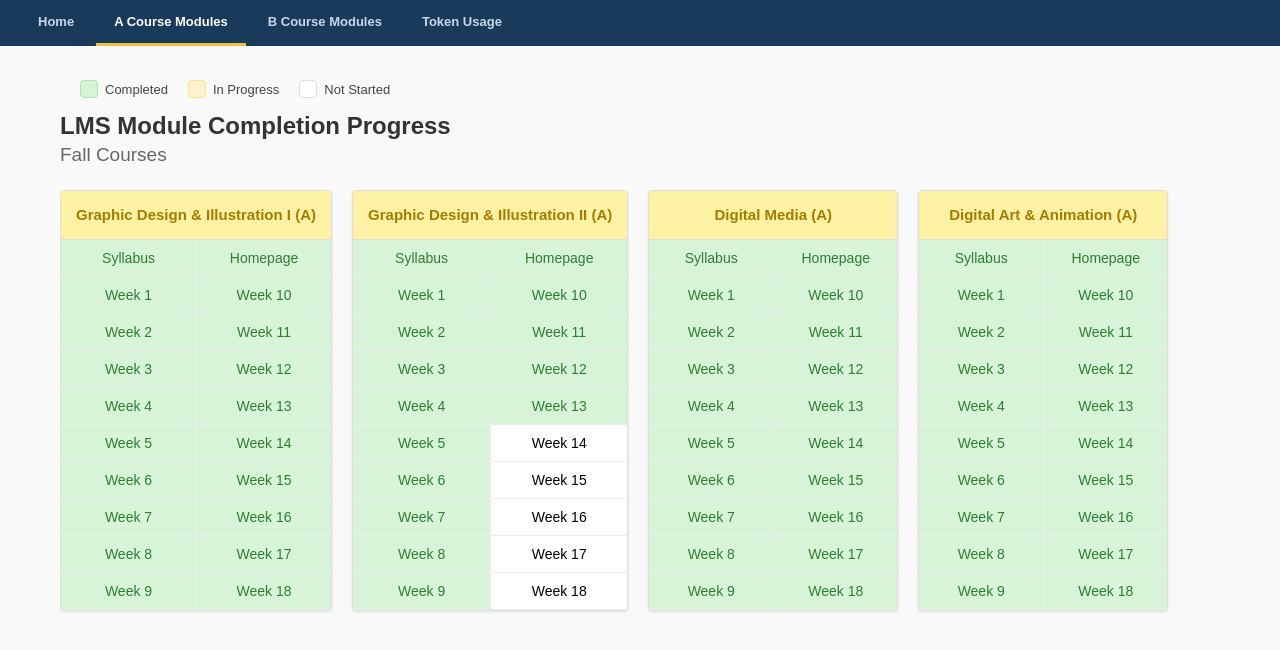
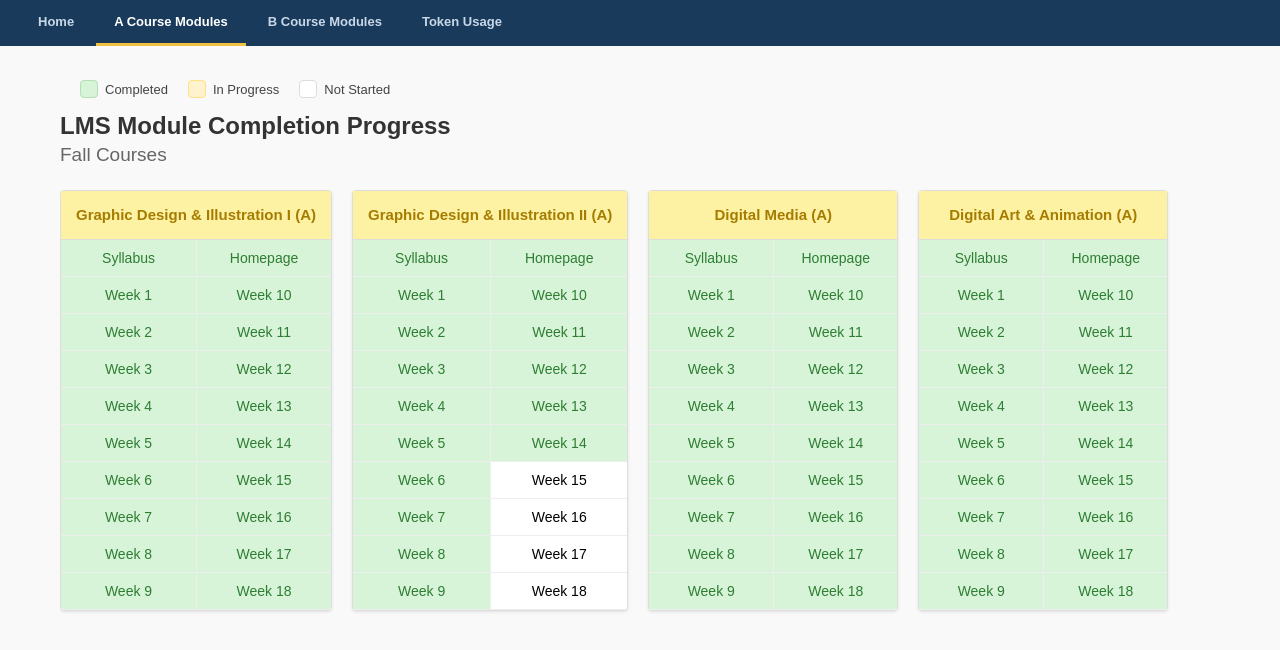
Before and after one commit to hps-idworks/harmony-course-progress, a plain HTML site: page a-courses.html in a window 1280 px wide. Drawn offline with Linux system fonts and the light colour scheme.

Commit message:
Update a-courses.html

```diff
--- a/a-courses.html
+++ b/a-courses.html
@@ -104,7 +104,7 @@
 <div class="item completed">Week 4</div>
 <div class="item completed">Week 13</div>
 <div class="item completed">Week 5</div>
-<div class="item">Week 14</div>
+<div class="item completed">Week 14</div>
 <div class="item completed">Week 6</div>
 <div class="item">Week 15</div>
 <div class="item completed">Week 7</div>
```
